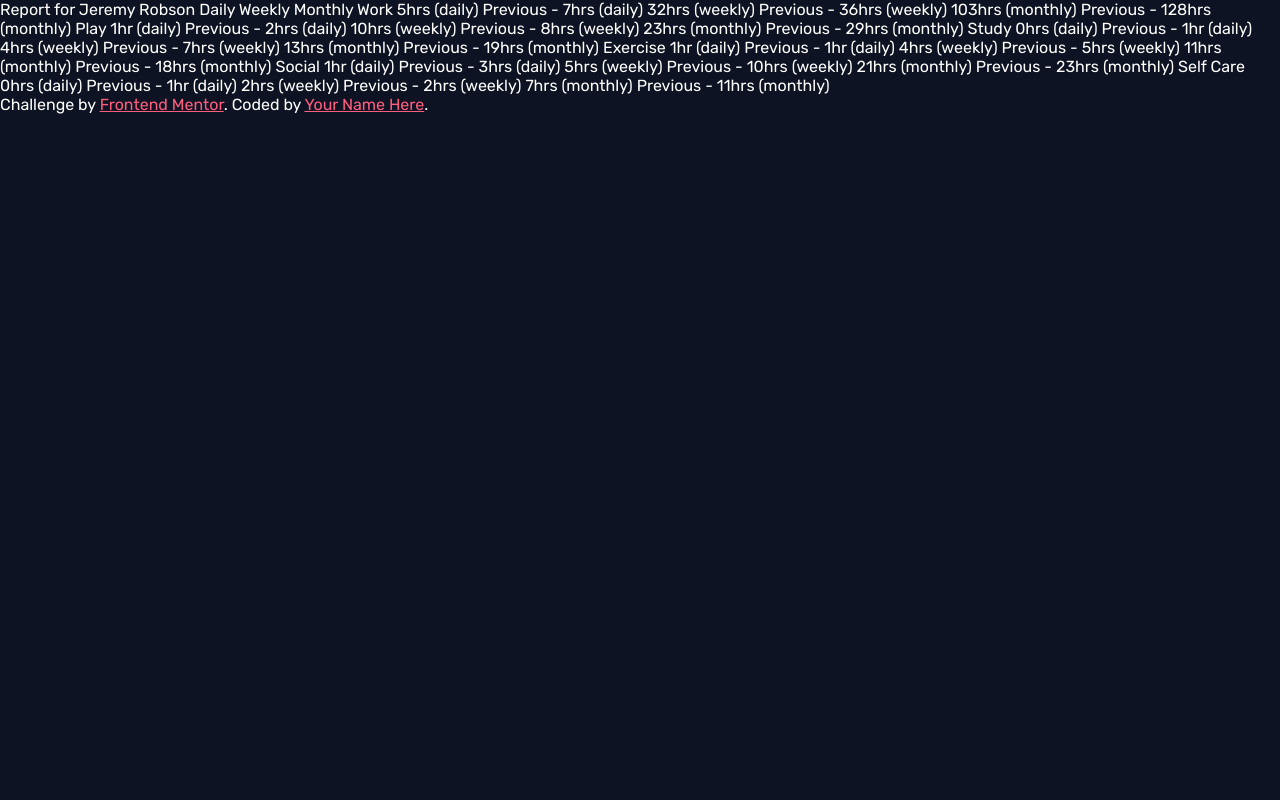
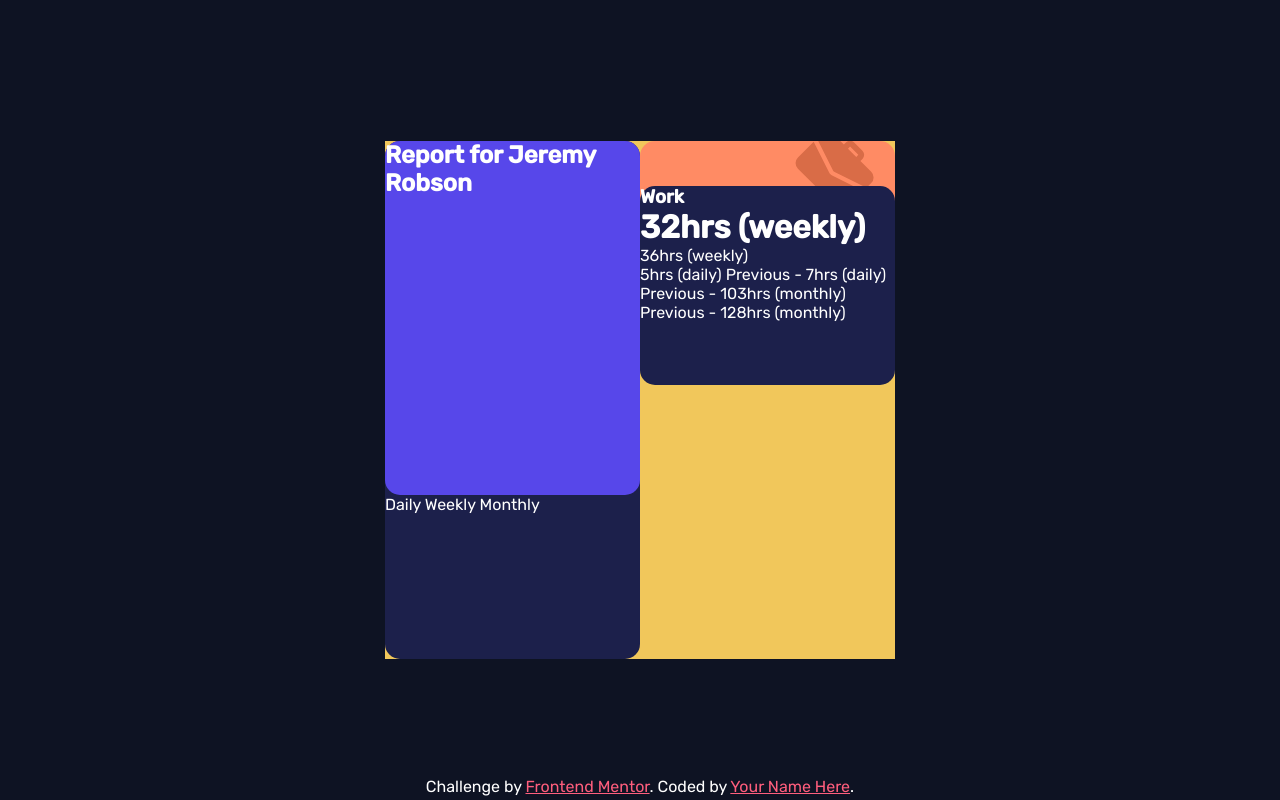
Before and after one commit to Alex070822/frontend-mentor, a React (Create React App) app in the folder time-tracking-dashboard/: page / in a window 1280 px wide. Built offline with nearby package versions, Linux system fonts and the light colour scheme.

Commit message:
Add Card and UserDashboard components

```diff
--- a/time-tracking-dashboard/src/App.tsx
+++ b/time-tracking-dashboard/src/App.tsx
@@ -1,21 +1,15 @@
 import "./styles.scss";
+import UserDashboard from "./components/UserDashboard";
+import Card from "./components/Card";
 
 function App() {
   return (
     <div className="App">
       <main>
-        Report for Jeremy Robson Daily Weekly Monthly Work 5hrs (daily) Previous
-        - 7hrs (daily) 32hrs (weekly) Previous - 36hrs (weekly) 103hrs (monthly)
-        Previous - 128hrs (monthly) Play 1hr (daily) Previous - 2hrs (daily)
-        10hrs (weekly) Previous - 8hrs (weekly) 23hrs (monthly) Previous - 29hrs
-        (monthly) Study 0hrs (daily) Previous - 1hr (daily) 4hrs (weekly)
-        Previous - 7hrs (weekly) 13hrs (monthly) Previous - 19hrs (monthly)
-        Exercise 1hr (daily) Previous - 1hr (daily) 4hrs (weekly) Previous -
-        5hrs (weekly) 11hrs (monthly) Previous - 18hrs (monthly) Social 1hr
-        (daily) Previous - 3hrs (daily) 5hrs (weekly) Previous - 10hrs (weekly)
-        21hrs (monthly) Previous - 23hrs (monthly) Self Care 0hrs (daily)
-        Previous - 1hr (daily) 2hrs (weekly) Previous - 2hrs (weekly) 7hrs
-        (monthly) Previous - 11hrs (monthly)
+        <UserDashboard />
+        <div className="card-container">
+          <Card />
+        </div>
       </main>
       <footer>
         <div className="attribution">
--- /dev/null
+++ b/time-tracking-dashboard/src/components/Card.tsx
@@ -0,0 +1,25 @@
+function Card() {
+  return (
+    <div className="card-bg">
+      <div className="card-content">
+        <h3>Work</h3>
+        <h1>32hrs (weekly)</h1>
+        <p className="previous-time">36hrs (weekly)</p>
+        5hrs (daily) Previous - 7hrs (daily) Previous - 103hrs (monthly)
+        Previous - 128hrs (monthly)
+      </div>
+    </div>
+  );
+}
+
+// Play 1hr
+//         (daily) Previous - 2hrs (daily) 10hrs (weekly) Previous - 8hrs (weekly)
+//         23hrs (monthly) Previous - 29hrs (monthly) Study 0hrs (daily) Previous -
+//         1hr (daily) 4hrs (weekly) Previous - 7hrs (weekly) 13hrs (monthly)
+//         Previous - 19hrs (monthly) Exercise 1hr (daily) Previous - 1hr (daily)
+//         4hrs (weekly) Previous - 5hrs (weekly) 11hrs (monthly) Previous - 18hrs
+//         (monthly) Social 1hr (daily) Previous - 3hrs (daily) 5hrs (weekly)
+//         Previous - 10hrs (weekly) 21hrs (monthly) Previous - 23hrs (monthly)
+//         Self Care 0hrs (daily) Previous - 1hr (daily) 2hrs (weekly) Previous -
+//         2hrs (weekly) 7hrs (monthly) Previous - 11hrs (monthly)
+export default Card;
--- /dev/null
+++ b/time-tracking-dashboard/src/components/UserDashboard.tsx
@@ -0,0 +1,12 @@
+function UserDashboard() {
+  return (
+    <div className="dashboard-main-container">
+      <h2 className="dashboard-secondary-container">
+        Report for Jeremy Robson
+      </h2>
+      Daily Weekly Monthly
+    </div>
+  );
+}
+
+export default UserDashboard;
--- a/time-tracking-dashboard/src/styles.css
+++ b/time-tracking-dashboard/src/styles.css
@@ -10,6 +10,58 @@ body {
   background: #0E1323;
 }
 
+main {
+  display: inline-flex;
+  position: absolute;
+  background-color: #F1C75B;
+  top: 50%;
+  left: 50%;
+  transform: translate(-50%, -50%);
+}
+
+.dashboard-main-container {
+  display: flex;
+  flex-direction: column;
+  background: #1C204B;
+  height: 518px;
+  width: 255px;
+  border-radius: 15px;
+}
+
+.dashboard-secondary-container {
+  background: #5747EA;
+  height: 354px;
+  width: 255px;
+  border-radius: 15px;
+}
+
+.card-bg {
+  background-color: #FF8B64;
+  background-image: url("media/icon-work.svg");
+  background-repeat: no-repeat;
+  background-position: 88% -12%;
+  background-origin: content-box;
+  height: 160px;
+  width: 255px;
+  border-radius: 15px;
+}
+
+.card-content {
+  position: absolute;
+  background: #1C204B;
+  height: 199px;
+  width: 255px;
+  border-radius: 15px;
+  margin-top: 45px;
+}
+
+.attribution {
+  position: fixed;
+  bottom: 0;
+  left: 50%;
+  transform: translateX(-50%);
+  margin-bottom: 4px;
+}
 .attribution a {
   color: #FF5E7D;
 }
--- a/time-tracking-dashboard/src/styles.scss
+++ b/time-tracking-dashboard/src/styles.scss
@@ -2,8 +2,9 @@
 
 $color-blue-1: #0E1323;
 $color-blue-2: #1C204B;
-$color-blue-3: #7078C9;
-$color-blue-4: #BBC0FF;
+$color-blue-3: #5747EA;
+$color-blue-4: #7078C9;
+$color-blue-5: #BBC0FF;
 
 $color-cyan-1: #55C2E6;
 
@@ -29,7 +30,57 @@ body {
   background: $color-blue-1;
 }
 
+main {
+  display: inline-flex;
+  position: absolute;
+  background-color: #F1C75B;
+  top: 50%;
+  left: 50%;
+  transform: translate(-50%, -50%);
+}
+
+.dashboard-main-container {
+  display: flex;
+  flex-direction: column;
+  background: $color-blue-2;
+  height: 518px;
+  width: 255px;
+  border-radius: 15px;
+}
+
+.dashboard-secondary-container {
+  background: $color-blue-3;
+  height: 354px;
+  width: 255px;
+  border-radius: 15px;
+}
+
+.card-bg {
+  background-color: $color-orange-1;
+  background-image: url("media/icon-work.svg");
+  background-repeat: no-repeat;
+  background-position: 88% -12%;
+  background-origin: content-box;
+  height: 160px;
+  width: 255px;
+  border-radius: 15px;
+}
+
+.card-content {
+  position: absolute;
+  background: $color-blue-2;
+  height: 199px;
+  width: 255px;
+  border-radius: 15px;
+  margin-top: 45px;
+}
+
 .attribution {
+  position: fixed;
+  bottom: 0;
+  left: 50%;
+  transform: translateX(-50%);
+  margin-bottom: 4px;
 
   & a {
     color: $color-pink-1;
```
Also changed, not shown: time-tracking-dashboard/public/index.html (+0 -10 lines), 1 other file (tests, documents, lock files or other folders).
